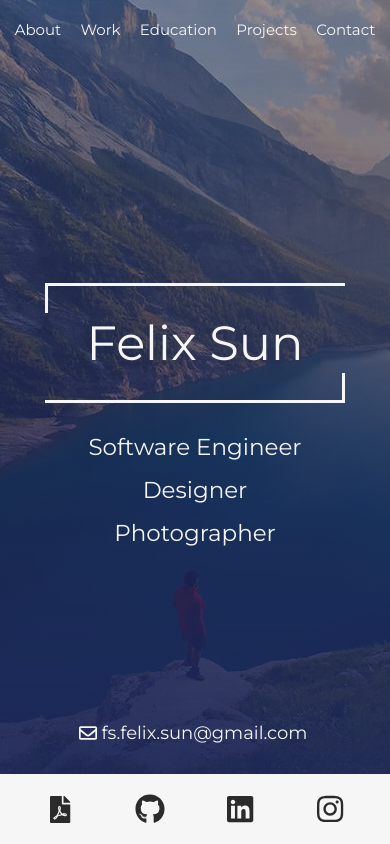
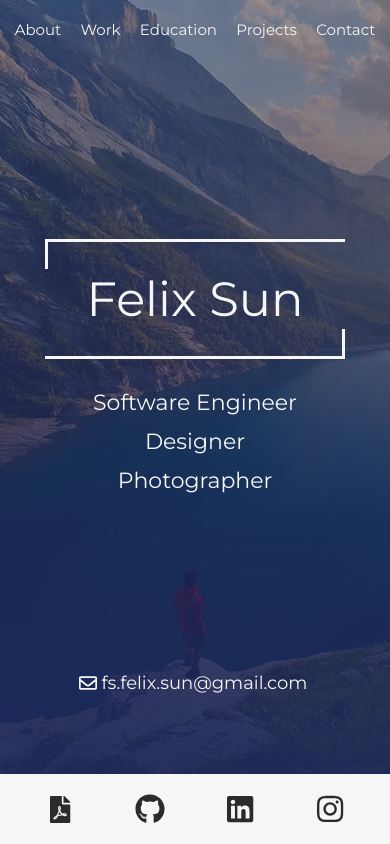
Before and after one commit to fjsfelix/New-Personal-Site, a React (Create React App) app: page / in a window 390 px wide. Shown: the top 844 px of the page. Built offline with nearby package versions, Linux system fonts and the light colour scheme.

Commit message:
moved title up mobile

```diff
--- a/src/hero/Hero.module.scss
+++ b/src/hero/Hero.module.scss
@@ -191,6 +191,7 @@ body {
     font-size: 20px;
     transform: translateY(100px);
     animation: emailUp 1s 2s forwards;
+    opacity: 0;
     .email {
         color: $primary;
         display: flex;
@@ -293,13 +294,14 @@ body {
     }
 
     .heroText {
+        margin-bottom: 100px;
         .description {
             width: auto;
             flex-direction: column;
             align-items: center;
             h2 {
-                font-size: 23px;
-                margin-bottom: 15px;
+                font-size: 22px;
+                margin-bottom: 12px;
             }
         }
     }
@@ -330,7 +332,7 @@ body {
     }
 
     .emailContainer {
-        bottom: 80px;
+        bottom: 130px;
         transform: translateY(100px);
         animation: emailUp 1s 2s forwards;
         .email {
```
